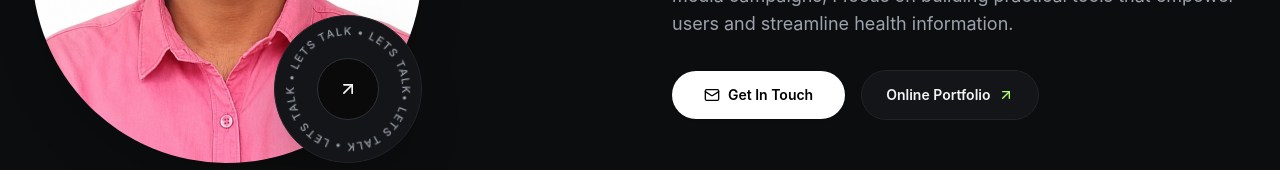
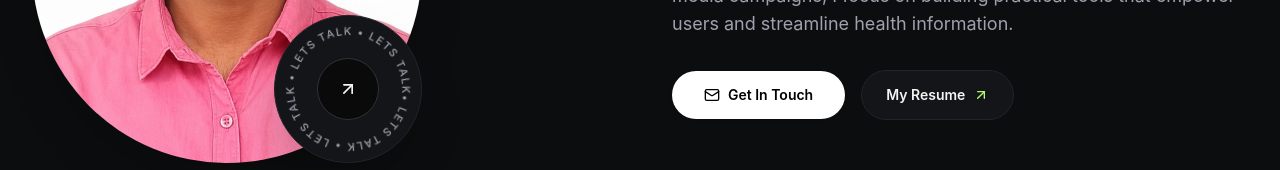
Before and after one commit to dassatyajitdas2005/My_new_portfolio, a Next.js app: page /about in a window 1280 px wide. Shown: the part 511-681 px from the top of the page. Built offline with nearby package versions, Linux system fonts and the light colour scheme.

Commit message:
Replace online portfolio with My Resume button and add resume PDF

```diff
--- a/app/about/page.tsx
+++ b/app/about/page.tsx
@@ -93,12 +93,12 @@ export default function AboutPage() {
                 Get In Touch
               </Link>
               <a
-                href={profileData.portfolioUrl}
+                href={profileData.resumeUrl}
                 target="_blank"
                 rel="noopener noreferrer"
                 className="inline-flex items-center justify-center gap-2 rounded-full border border-bg-700 bg-bg-800 px-6 py-3.5 text-sm font-semibold text-text-primary transition-all hover:bg-bg-700 active:scale-[0.98] font-clash"
               >
-                Online Portfolio
+                My Resume
                 <ArrowUpRight className="h-4 w-4 text-highlight" />
               </a>
             </div>
--- a/data/profile.ts
+++ b/data/profile.ts
@@ -27,6 +27,7 @@ export interface ProfileData {
   githubUrl: string;
   instagramUrl: string;
   twitterUrl: string;
+  resumeUrl: string;
   availableForWork: boolean;
   languages: { language: string; proficiency: string }[];
   socialLinks: SocialLink[];
@@ -55,6 +56,7 @@ export const profileData: ProfileData = {
   githubUrl: "https://github.com/dassatyajitdas2005",
   instagramUrl: "https://www.instagram.com/satyajit_d_a_s_/",
   twitterUrl: "https://x.com/Satyajit1873526",
+  resumeUrl: "/resume.pdf",
   availableForWork: true,
   languages: [
     { language: "Bengali", proficiency: "Full Professional" },
```
Also changed, not shown: 2 other files (tests, documents, lock files or other folders).
